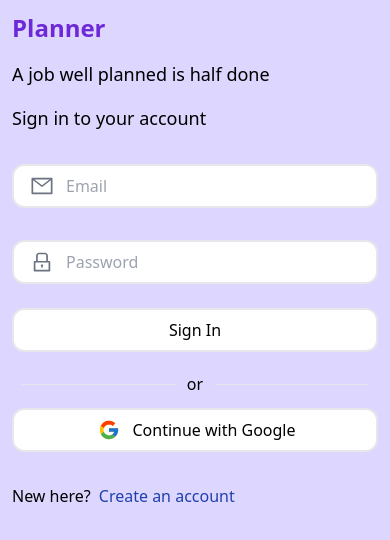
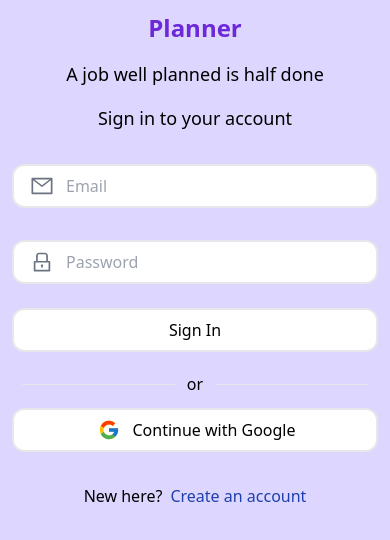
Before and after one commit to kabilansakthivelu/dashboard-app, a React (Create React App) app: page /signin in a window 390 px wide. Shown: the top 540 px of the page. Built offline with nearby package versions, Linux system fonts and the light colour scheme; no server answers.

Commit message:
Fix for bug in login scenario

```diff
--- a/src/App.js
+++ b/src/App.js
@@ -16,7 +16,7 @@ function App() {
 
   return (
     <Router>
-      <ValuesContext.Provider value={emailRef, passwordRef}>
+      <ValuesContext.Provider value={{emailRef, passwordRef}}>
       <Switch>
         <Route path="/signin">
           <SignIn />
--- a/src/Components/SignIn/SignIn.css
+++ b/src/Components/SignIn/SignIn.css
@@ -5,13 +5,13 @@
     @apply hidden md:block bg-image bg-cover bg-no-repeat bg-center w-screen mr-0 h-screen
 }
 .signInModal{
-    @apply ml-0 p-3 w-screen sm:w-3/4 sm:mx-auto lg:text-xl md:py-24 lg:py-28 md:bg-white h-screen bg-purple-200
+    @apply text-center ml-0 p-3 w-screen sm:w-3/4 sm:mx-auto lg:text-xl md:py-24 lg:py-28 md:bg-white h-screen bg-purple-200
 }
 .title{
-    @apply font-bold text-2xl md:text-4xl lg:my-3 text-purple-700 lg:pl-20
+    @apply font-bold text-2xl md:text-4xl lg:my-3 text-purple-700
 }
 .description{
-    @apply text-lg my-4 lg:text-xl lg:pl-20
+    @apply text-lg my-4 lg:text-xl
 }
 .googleSignInBtn{
     @apply flex items-center border-2 rounded-xl justify-center md:border-gray-400 h-11 lg:h-12 lg:w-9/12 mx-auto md:my-4 cursor-pointer bg-white md:hover:border-purple-700 md:hover:text-purple-700
@@ -47,7 +47,7 @@
     @apply border-2 md:border-white rounded-xl m-2 w-28 mx-auto w-full bg-white md:bg-purple-700 md:text-white h-11 lg:h-12 md:hover:bg-white md:hover:text-purple-700 md:hover:border-purple-700
 }
 .footer{
-    @apply flex justify-start mt-8 lg:pl-20
+    @apply flex justify-center mt-8
 }
 .signUpLink{
     @apply pl-2 text-blue-800 md:text-blue-500
--- a/src/Components/SignIn/SignIn.js
+++ b/src/Components/SignIn/SignIn.js
@@ -41,7 +41,7 @@ const SignIn = () => {
                 userFirstName = userName1[0];
             })
             history.push("/");
-            toast.success(`Welcome Back ${userFirstName} to Planner!!`, {position: toast.POSITION.TOP_CENTER})
+            toast.success(`Welcome Back ${userFirstName} !!`, {position: toast.POSITION.TOP_CENTER})
         }
         catch(error){
             let error1 = error.message.split(":");
--- a/src/Components/SignUp.js
+++ b/src/Components/SignUp.js
@@ -11,7 +11,7 @@ const SignUp = () => {
 
     const {emailRef, passwordRef} = useContext(ValuesContext);
 
-    const refUsername = useRef();
+    const usernameRef = useRef();
 
     const history = useHistory();
 
@@ -19,7 +19,7 @@ const SignUp = () => {
 
     const signUp = async(e) =>{
         e.preventDefault();
-        const username = refUsername.current.value;
+        const username = usernameRef.current.value;
         const email = emailRef.current.value;
         const password = passwordRef.current.value;
         if(username[0]=== " "){
@@ -62,7 +62,7 @@ const SignUp = () => {
 
             <div className="inputFieldDiv">
             <FaUser className="inputFieldIcon"/>
-            <input className="inputField" required type="text" name="username" id="username" placeholder="Username" ref={refUsername}/>
+            <input className="inputField" required type="text" name="username" id="username" placeholder="Username" ref={usernameRef}/>
             </div>
 
             <div className="inputFieldDiv">
```
